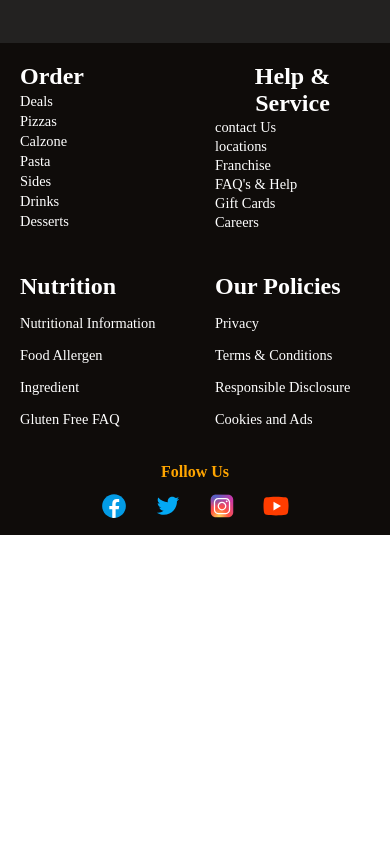
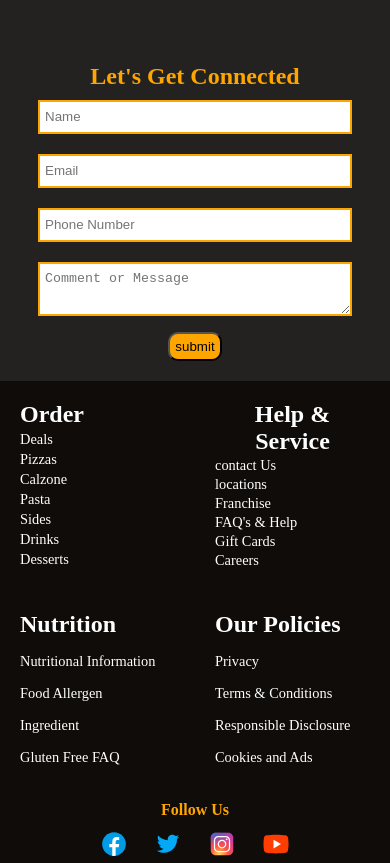
Before and after one commit to satindersingh472/okotoksPizza_lab, a plain HTML site: page contact.html in a window 390 px wide. Shown: the part 843-1706 px from the top of the page. Before the commit the page ends 1378 px from the top, so only its background shows below. Drawn offline with Linux system fonts and the light colour scheme.

Commit message:
finished adding mobile content to about us'

```diff
--- a/contact.html
+++ b/contact.html
@@ -123,7 +123,22 @@
                     </iframe>
                 </div>
             </div>
+            <div class="contact_method">
+                <h2 class="contact_method_heading">Let's Get Connected</h2>
+                <div class="contact_method_information">
+                <form id="form">
+                    <input type="text" name="Name" placeholder="Name">
+                    <input type="text" name="Email" placeholder="Email">
+                    <input type="number" name="Phone" placeholder="Phone Number">
+                    <textarea type="text" name="message" placeholder="Comment or Message"></textarea><br>
+                    <input type="submit" value="submit">
+                </form>
+                </div>
+            </div>
         </div>
+    </section>
+    <section id="main_desktop">
+
     </section>
     <footer>
 
--- a/css/contact/_contactMobile.scss
+++ b/css/contact/_contactMobile.scss
@@ -2,6 +2,8 @@
 @import url('https://fonts.googleapis.com/css2?family=Caveat:wght@400;700&family=Varela+Round&display=swap');
 $grey-color: #232221;
 $footer-color: #0f0c0a;
+$main-color:orange;
+$links-color:white;
 
 * {
     padding: 0;
@@ -126,6 +128,7 @@ body {
 
     #contact_methods_list {
         display: grid;
+
         .contact_method {
             display: grid;
             margin: 20px;
@@ -151,14 +154,36 @@ body {
             .contact_method_information {
                 color: white;
                 line-height: 1.4;
-                a{
+
+                a {
                     color: white;
                     text-decoration: none;
                 }
-                #iframe{
-                    height:100px;
+
+                #iframe {
+                    height: 100px;
                     width: 300px;
                     margin: 20px;
+                }
+
+                #form {
+                    place-items: center;
+
+                    input[type=text],
+                    input[type=number],
+                    textarea {
+                        width: 300px;
+                        margin: 10px;
+                        line-height: 1.5;
+                        padding: 5px;
+                        border: 2px solid orange;
+                    }
+                    input[type=submit]{
+                        background-color: orange;
+                        padding: 5px;
+                        border-radius: 10px;
+
+                    }
                 }
             }
         }
```
Also changed, not shown: css/contact/contact.css, 1 other file.
